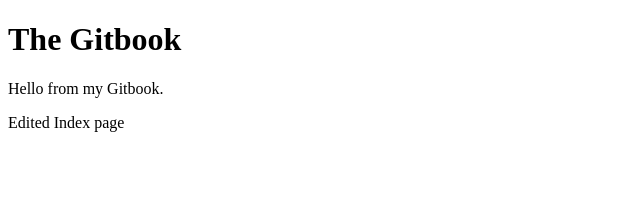
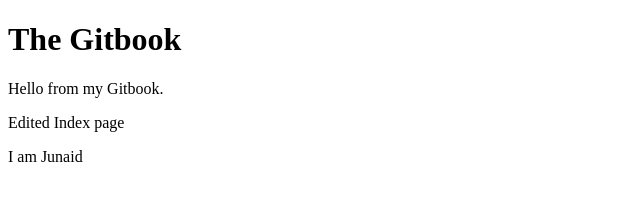
Before and after one commit to junaideveloper/datewithgit, a plain HTML site: page index.html in a window 1280 px wide. Shown: the full height of the page, 0-640 px from the left. Drawn offline with Linux system fonts and the light colour scheme.

Commit message:
index fil modifed

```diff
--- a/index.html
+++ b/index.html
@@ -7,5 +7,7 @@
 
 
 <p>Edited Index page</p>
+<p>I am Junaid </p>
 </body>
 </html>
+</html>
```
